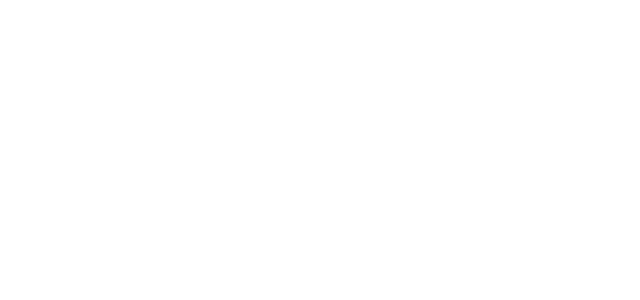
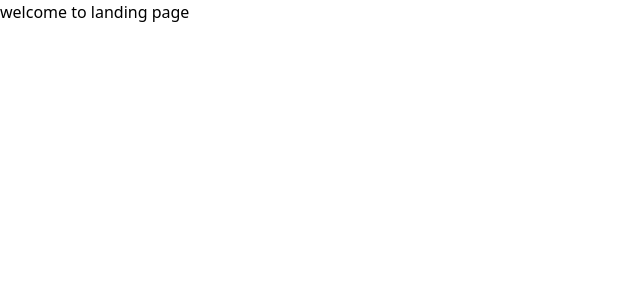
Before and after one commit to lakshayb30/ChatApp, a React (Vite) app in the folder chatapp-fe/: page / in a window 1280 px wide. Shown: the top 300 px of the page, without its empty margins (0-640 px from the left). Built offline with nearby package versions, Linux system fonts and the light colour scheme.

Commit message:
unused imports removed

```diff
--- a/chatapp-fe/src/App.tsx
+++ b/chatapp-fe/src/App.tsx
@@ -1,28 +1,15 @@
-import { useEffect, useRef, useState } from "react";
 import "./App.css";
-import { ClipLoader } from "react-spinners";
-
 import { BrowserRouter, Routes, Route } from "react-router-dom";
-
+import Landing from "./Pages/landing";
 import MainApp from "./Pages/mvp"
 
-
-
-
-function Landing(){
-  return(
-    <div>
-
-    </div>
-  )
-}
 
 export default function App(){
   return (
     <BrowserRouter>
       <Routes>
         <Route path="/" >
-          <Route path="Landing" element={<Landing />} />
+          <Route path="" element={<Landing />} />
           <Route path="Main" element={<MainApp />} />
         </Route>
       </Routes>
--- /dev/null
+++ b/chatapp-fe/src/Pages/landing.tsx
@@ -0,0 +1,7 @@
+export default function Landing(){
+  return(
+    <div>
+        welcome to landing page
+    </div>
+  )
+}
```
